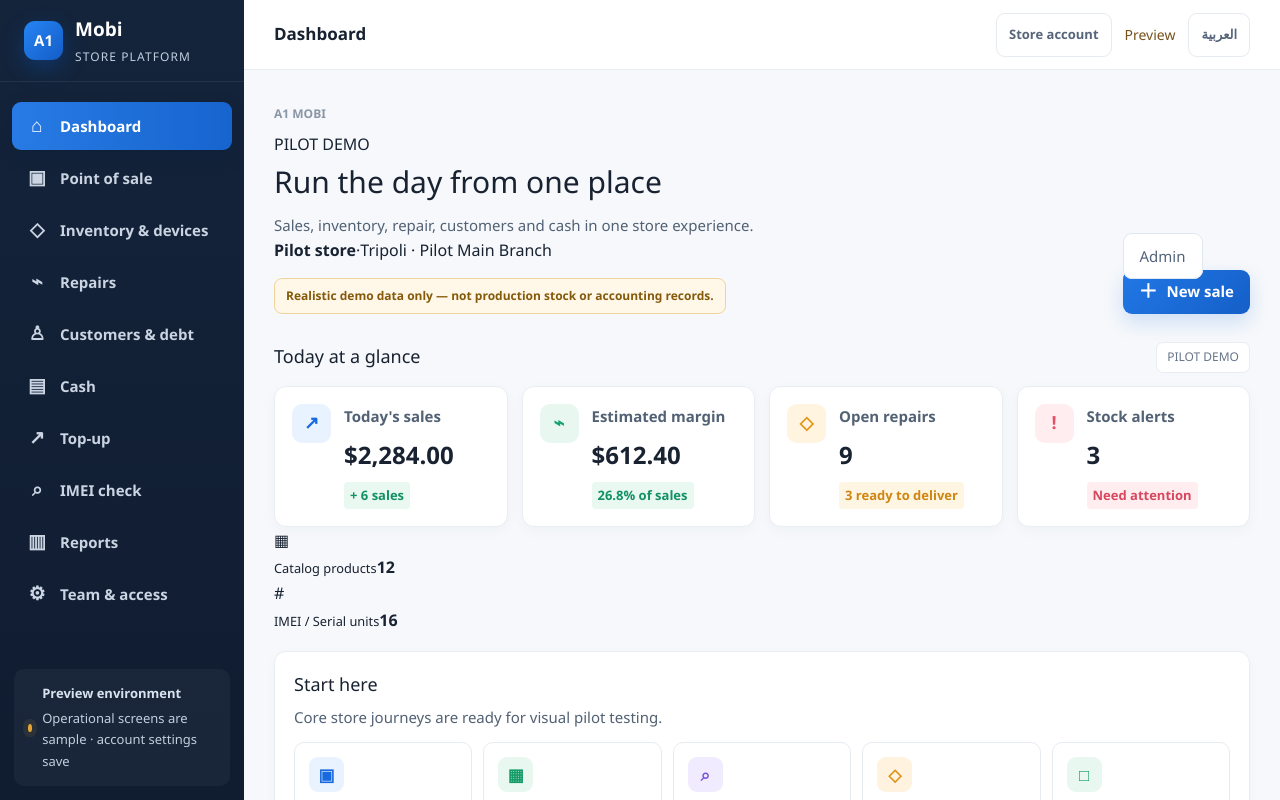
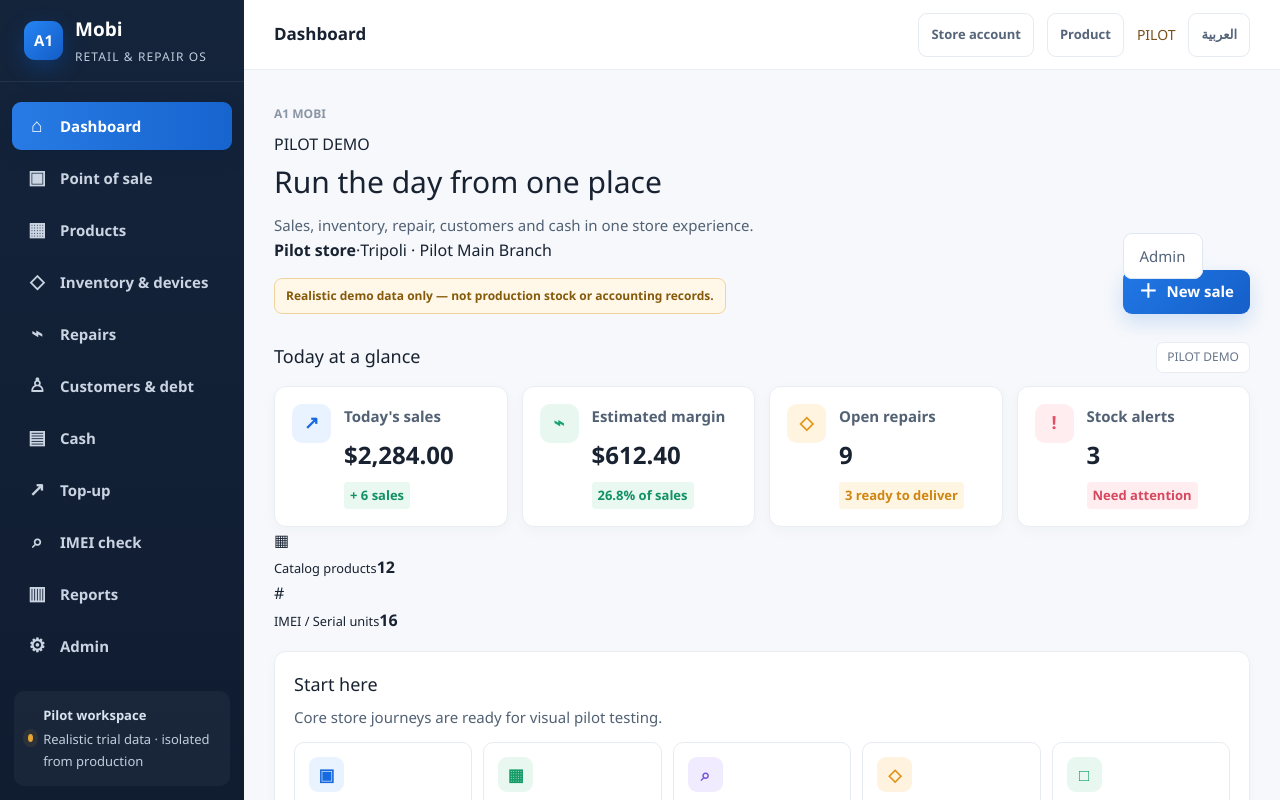
Before and after one commit to a1medianet/a1-mobi, a Next.js app: page /en in a window 1280 px wide. Shown: the top 800 px of the page. Built offline with nearby package versions, Linux system fonts and the light colour scheme.

Commit message:
feat(shell): unify pilot, admin and security navigation

```diff
--- a/src/components/app-shell.tsx
+++ b/src/components/app-shell.tsx
@@ -1,75 +1,90 @@
 "use client";
+
 import Link from "next/link";
 import { usePathname, useRouter } from "next/navigation";
 import { useEffect, useRef } from "react";
 
 const labels = {
-  ar: ["الرئيسية","نقطة البيع","المخزون والأجهزة","الصيانة","العملاء والديون","الصندوق","التعبئة","فحص IMEI","التقارير","الفريق والصلاحيات"],
-  en: ["Dashboard","Point of sale","Inventory & devices","Repairs","Customers & debt","Cash","Top-up","IMEI check","Reports","Team & access"],
+  ar: ["الرئيسية","نقطة البيع","المنتجات","المخزون والأجهزة","الصيانة","العملاء والديون","الصندوق","التعبئة","فحص IMEI","التقارير","الإدارة","الفريق والصلاحيات","أمان الحساب"],
+  en: ["Dashboard","Point of sale","Products","Inventory & devices","Repairs","Customers & debt","Cash","Top-up","IMEI check","Reports","Admin","Team & access","Account security"],
 };
-const paths = ["","/pos","/inventory","/repairs","/customers","/cash","/topup","/device-trust","/reports","/settings/team"];
-const icons = ["⌂","▣","◇","⌁","♙","▤","↗","⌕","▥","⚙"];
+const paths = ["","/pos","/products","/inventory","/repairs","/customers","/cash","/topup","/device-trust","/reports","/admin","/settings/team","/settings/security"];
+const icons = ["⌂","▣","▦","◇","⌁","♙","▤","↗","⌕","▥","⚙","♜","⌾"];
 
 export function AppShell({ locale, children }: {
-  locale: "ar" | "en"; children: React.ReactNode;
+  locale: "ar" | "en";
+  children: React.ReactNode;
 }) {
   const pathname = usePathname();
   const router = useRouter();
   const mobileNav = useRef<HTMLElement>(null);
+
   useEffect(() => {
-    mobileNav.current?.querySelector<HTMLElement>('[aria-current="page"]')?.scrollIntoView({ block: "nearest", inline: "center" });
-  }, [pathname]);
+    mobileNav.current?.querySelector<HTMLElement>('[aria-current="page"]')?.scrollIntoView({
+      block:"nearest",inline:"center",
+    });
+  },[pathname]);
+
   const ar = locale === "ar";
   const other = ar ? "en" : "ar";
-  const otherPath = pathname.replace(/^\/(ar|en)(?=\/|$)/, "/" + other);
-  const activeIndex = paths.findIndex(path => pathname === "/" + locale + path);
+  const otherPath = pathname.replace(/^\/(ar|en)(?=\/|$)/,"/"+other);
+  const activeIndex = paths.findIndex(path => pathname === "/"+locale+path);
+
   const navigation = (mobile: boolean) => {
-    const indexes = mobile ? [0, 1, 2, 3, 9] : labels[locale].map((_, index) => index);
+    const indexes = mobile ? [0,1,2,4,10] : labels[locale].map((_,index)=>index);
     return indexes.map(index => {
       const label = labels[locale][index];
       const active = index === activeIndex;
-      return <Link key={paths[index]} href={"/" + locale + paths[index]}
-        className={mobile ? (active ? "active" : "") : "nav-item" + (active ? " active" : "")}
+      return <Link key={paths[index]} href={"/"+locale+paths[index]}
+        className={mobile ? (active ? "active" : "") : "nav-item"+(active ? " active" : "")}
         aria-current={active ? "page" : undefined} aria-label={label} title={label}>
         <span className={mobile ? undefined : "nav-icon"} aria-hidden="true">{icons[index]}</span>
         {mobile ? <small>{label}</small> : <span>{label}</span>}
       </Link>;
     });
   };
+
   return <div lang={locale} dir={ar ? "rtl" : "ltr"} className="app-shell">
     <a className="skip-link" href="#main-content">{ar ? "انتقل إلى المحتوى" : "Skip to content"}</a>
+
     <aside className="sidebar">
-      <Link href={"/" + locale} className="brand" aria-label="A1 Mobi">
+      <Link href={"/"+locale} className="brand" aria-label="A1 Mobi">
         <span className="brand-mark" aria-hidden="true">A1</span>
-        <span><b>Mobi</b><small>{ar ? "منصة المتجر" : "Store platform"}</small></span>
+        <span><b>Mobi</b><small>{ar ? "نظام المتجر والصيانة" : "Retail & repair OS"}</small></span>
       </Link>
       <nav className="nav-list" aria-label={ar ? "أقسام المتجر" : "Store workspaces"}>{navigation(false)}</nav>
-      <div className="sidebar-foot"><div className="status-dot" aria-hidden="true" />
-        <div><b>{ar ? "بيئة المعاينة" : "Preview environment"}</b>
-          <small>{ar ? "شاشات التشغيل تجريبية · إعدادات الحساب تُحفظ" : "Operational screens are sample · account settings save"}</small></div>
+      <div className="sidebar-foot">
+        <div className="status-dot pilot" aria-hidden="true" />
+        <div><b>{ar ? "مساحة تجريبية جاهزة" : "Pilot workspace"}</b>
+          <small>{ar ? "بيانات واقعية للتجربة · معزولة عن الإنتاج" : "Realistic trial data · isolated from production"}</small></div>
       </div>
     </aside>
+
     <div className="workspace">
       <header className="topbar">
-        <Link href={"/" + locale} className="mobile-brand" aria-label="A1 Mobi">
+        <Link href={"/"+locale} className="mobile-brand" aria-label="A1 Mobi">
           <span className="brand-mark" aria-hidden="true">A1</span><b>Mobi</b>
         </Link>
         <span className="workspace-title">{labels[locale][activeIndex] ?? "A1 Mobi"}</span>
         <select className="mobile-workspaces" aria-label={ar ? "انتقل إلى قسم" : "Go to workspace"}
-          value={activeIndex >= 0 ? "/" + locale + paths[activeIndex] : ""}
-          onChange={event => router.push(event.target.value)}>
+          value={activeIndex >= 0 ? "/"+locale+paths[activeIndex] : ""}
+          onChange={event=>router.push(event.target.value)}>
           {activeIndex < 0 && <option value="" disabled>A1 Mobi</option>}
-          {labels[locale].map((label, index) => <option key={paths[index]} value={"/" + locale + paths[index]}>{label}</option>)}
+          {labels[locale].map((label,index)=><option key={paths[index]} value={"/"+locale+paths[index]}>{label}</option>)}
         </select>
         <div className="top-actions">
-          <Link className="locale" href={"/" + locale + "/login"}>{ar ? "حساب المتجر" : "Store account"}</Link>
-          <span className="environment-label">{ar ? "معاينة" : "Preview"}</span>
+          <Link className="locale account-link" href={"/"+locale+"/login"}>{ar ? "حساب المتجر" : "Store account"}</Link>
+          <Link className="locale" href={"/product/"+locale}>{ar ? "عن المنتج" : "Product"}</Link>
+          <span className="environment-label pilot-label">{ar ? "تجربة" : "PILOT"}</span>
           <Link className="locale" href={otherPath} hrefLang={other}
             aria-label={ar ? "Switch to English" : "التبديل إلى العربية"}>{ar ? "EN" : "العربية"}</Link>
         </div>
       </header>
+
       <div id="main-content" tabIndex={-1}>{children}</div>
-      <nav ref={mobileNav} className="mobile-nav" aria-label={ar ? "أقسام المتجر" : "Store workspaces"}>{navigation(true)}</nav>
+      <nav ref={mobileNav} className="mobile-nav" aria-label={ar ? "أقسام المتجر" : "Store workspaces"}>
+        {navigation(true)}
+      </nav>
     </div>
   </div>;
 }
```
